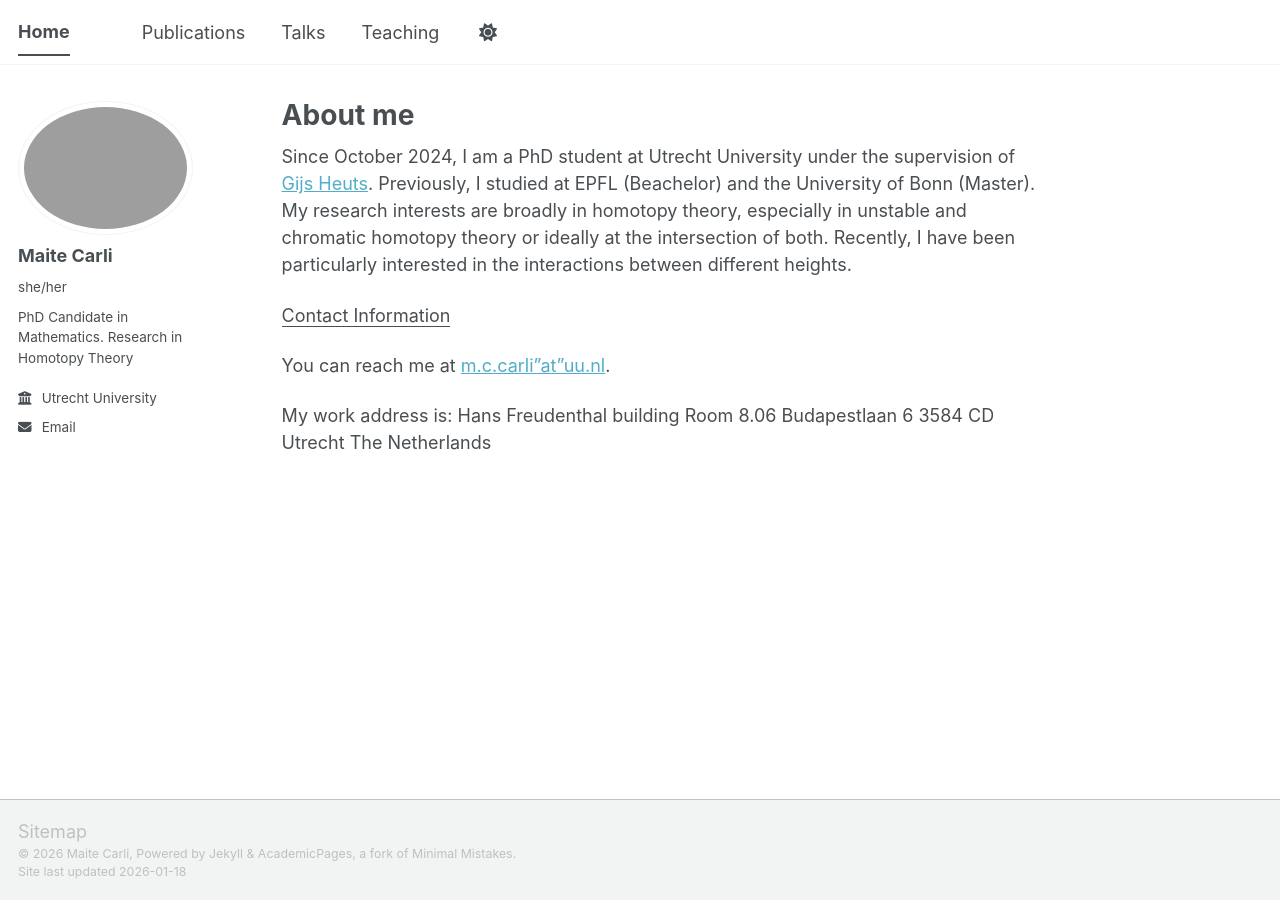
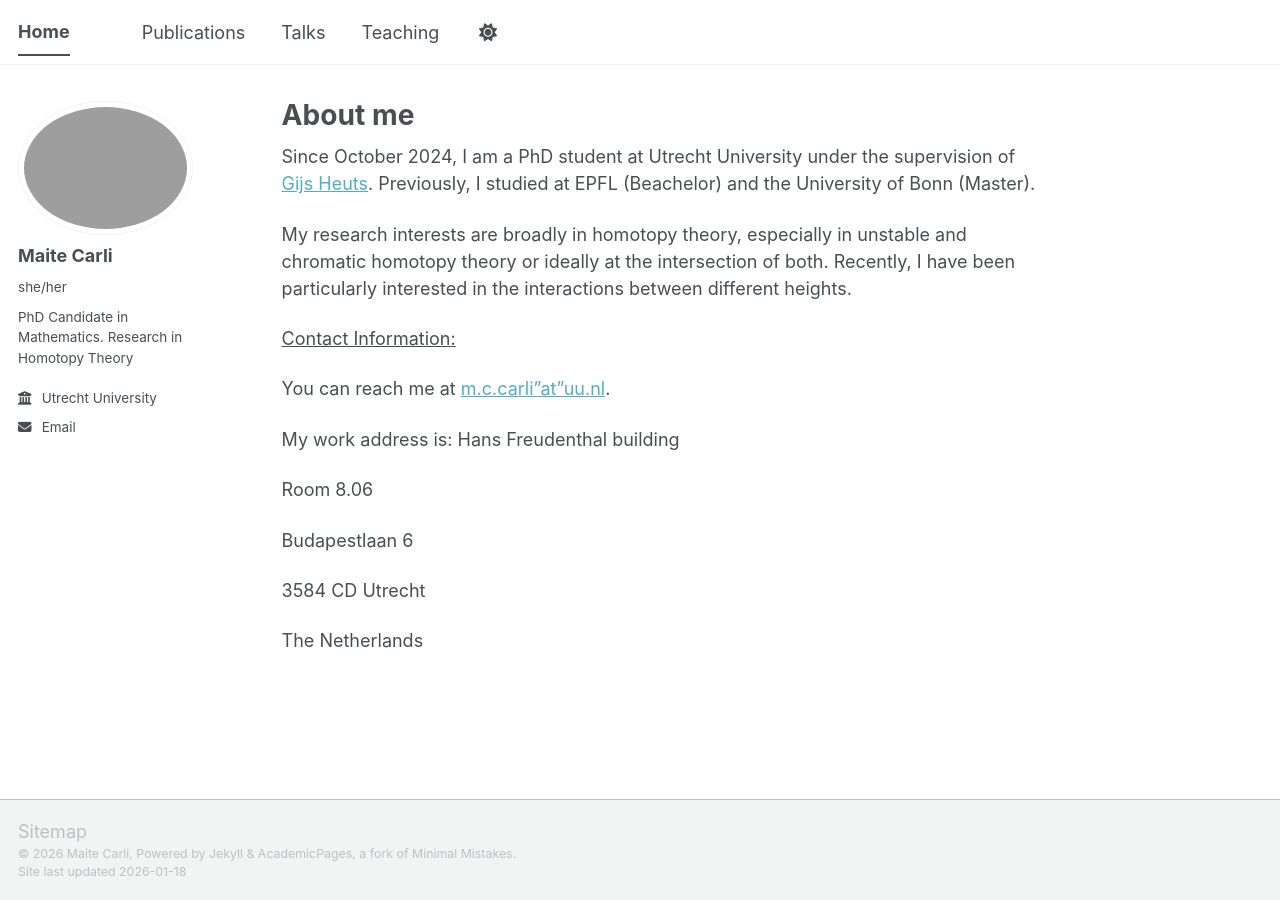
Before and after one commit to Maite-Carli/Maite-Carli.github.io, a Jekyll site: the page built from _pages/about.md, in a window 1280 px wide. Built offline with Jekyll 4.4.1, drawn with Linux system fonts in a browser that asks for light colours; a script bundle is joined from its source files by our own code; library files that are not in the unit come from our copies.

Commit message:
Update about.md

```diff
--- a/_pages/about.md
+++ b/_pages/about.md
@@ -7,15 +7,20 @@ redirect_from:
   - /about.html
 ---
 Since October 2024, I am a PhD student at Utrecht University under the supervision of [Gijs Heuts](https://sites.google.com/site/gijsheuts/home). Previously, I studied at EPFL (Beachelor) and the University of Bonn (Master).
+
 My research interests are broadly in homotopy theory, especially in unstable and chromatic homotopy theory or ideally at the intersection of both. Recently, I have been particularly interested in the interactions between different heights.
 
-<u>Contact Information</u>
+<span style="text-decoration: underline;">Contact Information:</span>
 
 You can reach me at [m.c.carli"at"uu.nl](mailto:m.c.carli@uu.nl).
 
 My work address is:
 Hans Freudenthal building
+
 Room 8.06
+
 Budapestlaan 6
+
 3584 CD Utrecht
+
 The Netherlands
```
